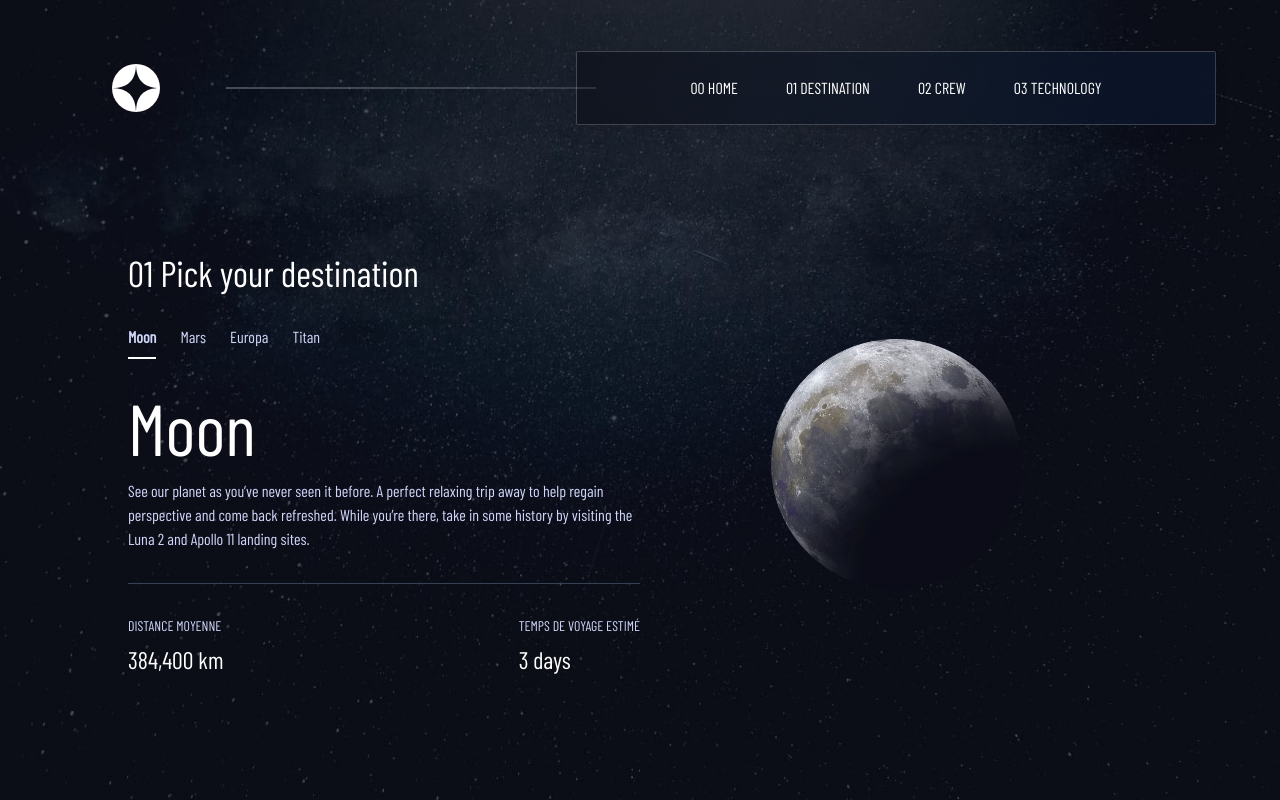
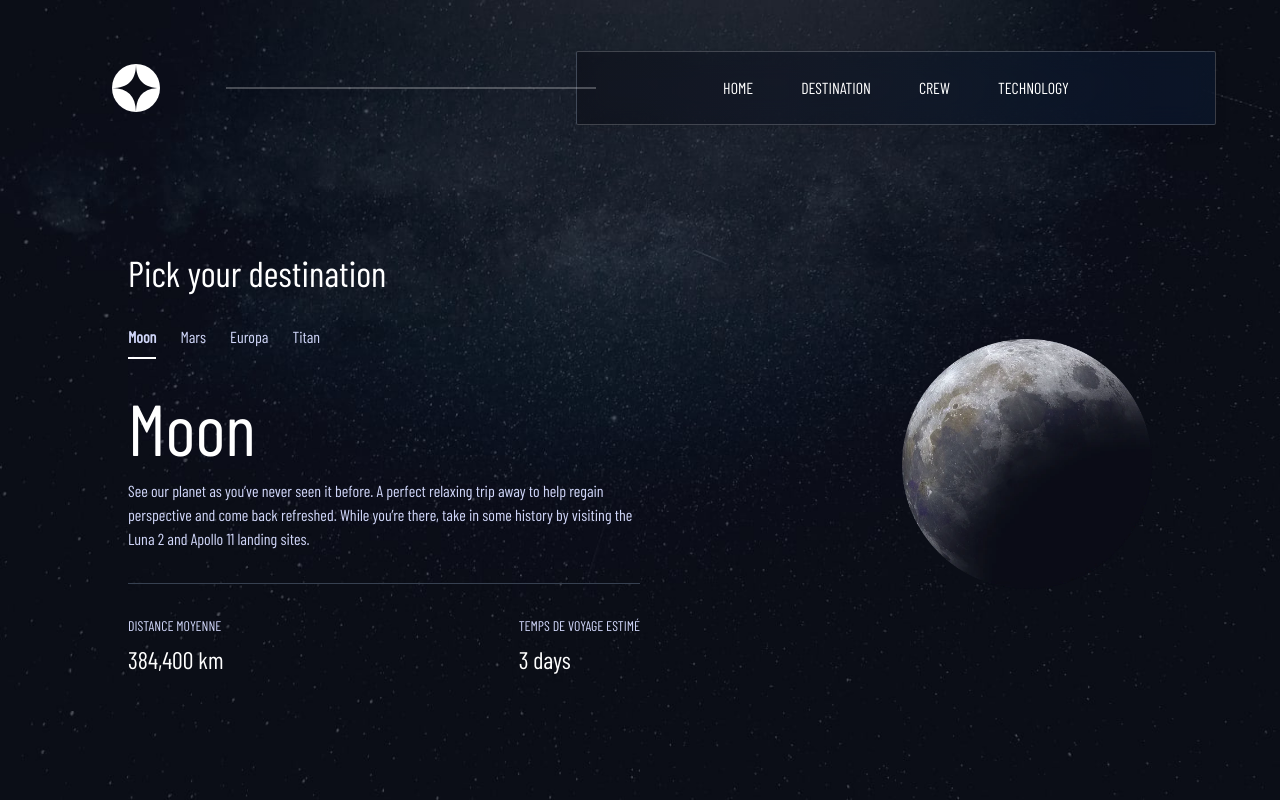
Before and after one commit to ZahirHaniche-dev/nextjs-space, a Next.js app: page /destination in a window 1280 px wide. Built offline with nearby package versions, Linux system fonts and the light colour scheme; a web font is replaced by a local one.

Commit message:
Destination & Home Page ajustement CSS

```diff
--- a/src/app/destination/page.js
+++ b/src/app/destination/page.js
@@ -22,7 +22,7 @@ export default function Destination() {
         <div className="w-full lg:w-1/2">
           <nav className="mb-8">
           <h2 className="text-2xl md:text-3xl lg:text-4xl text-white font-headings mb-8 text-center lg:text-left">
-            01 Pick your destination
+            Pick your destination
           </h2>
             <ul className="flex justify-center lg:justify-start space-x-6">
               {data.destinations.map((dest) => (
@@ -77,13 +77,14 @@ export default function Destination() {
               animate={{ opacity: 1, scale: 1 }}
               exit={{ opacity: 0, scale: 0.8 }}
               transition={{ duration: 0.3 }}
+              className="flex justify-end"
             >
               <Image
                 src={require(`../../assets/destination/image-${activeDestination.toLowerCase()}.webp`)}
                 alt={activeDestination}
                 width={250}
                 height={250}
-                className="mx-auto"
+                className="mx-0"
               />
             </motion.div>
           </AnimatePresence>
--- a/src/components/main-header.js
+++ b/src/components/main-header.js
@@ -17,19 +17,19 @@ export default function MainHeader() {
         <nav className="absolute left-[45%] right-[5%] hidden rounded-sm border border-white/20 bg-gradient-to-r
          from-[#0b0d1780] to-[#0c1d3980] p-6 drop-shadow-lg backdrop-blur-md before:absolute before:-left-[55%] before:top-1/2
          before:z-[1] before:block before:h-[1px] before:w-[58%] before:-translate-y-1/2 before:bg-gradient-to-r before:from-white/50
-         before:to-white/25 lg:block">
+         before:to-white/50 lg:block">
           <ul className="flex justify-center space-x-12">
             <li>
-              <NavLink href="/">00 HOME</NavLink>
+              <NavLink href="/">HOME</NavLink>
             </li>
             <li>
-              <NavLink href="/destination">01 DESTINATION</NavLink>
+              <NavLink href="/destination">DESTINATION</NavLink>
             </li>
             <li>
-              <NavLink href="/crew">02 CREW</NavLink>
+              <NavLink href="/crew">CREW</NavLink>
             </li>
             <li>
-              <NavLink href="/technology">03 TECHNOLOGY</NavLink>
+              <NavLink href="/technology">TECHNOLOGY</NavLink>
             </li>
           </ul>
         </nav>
```
